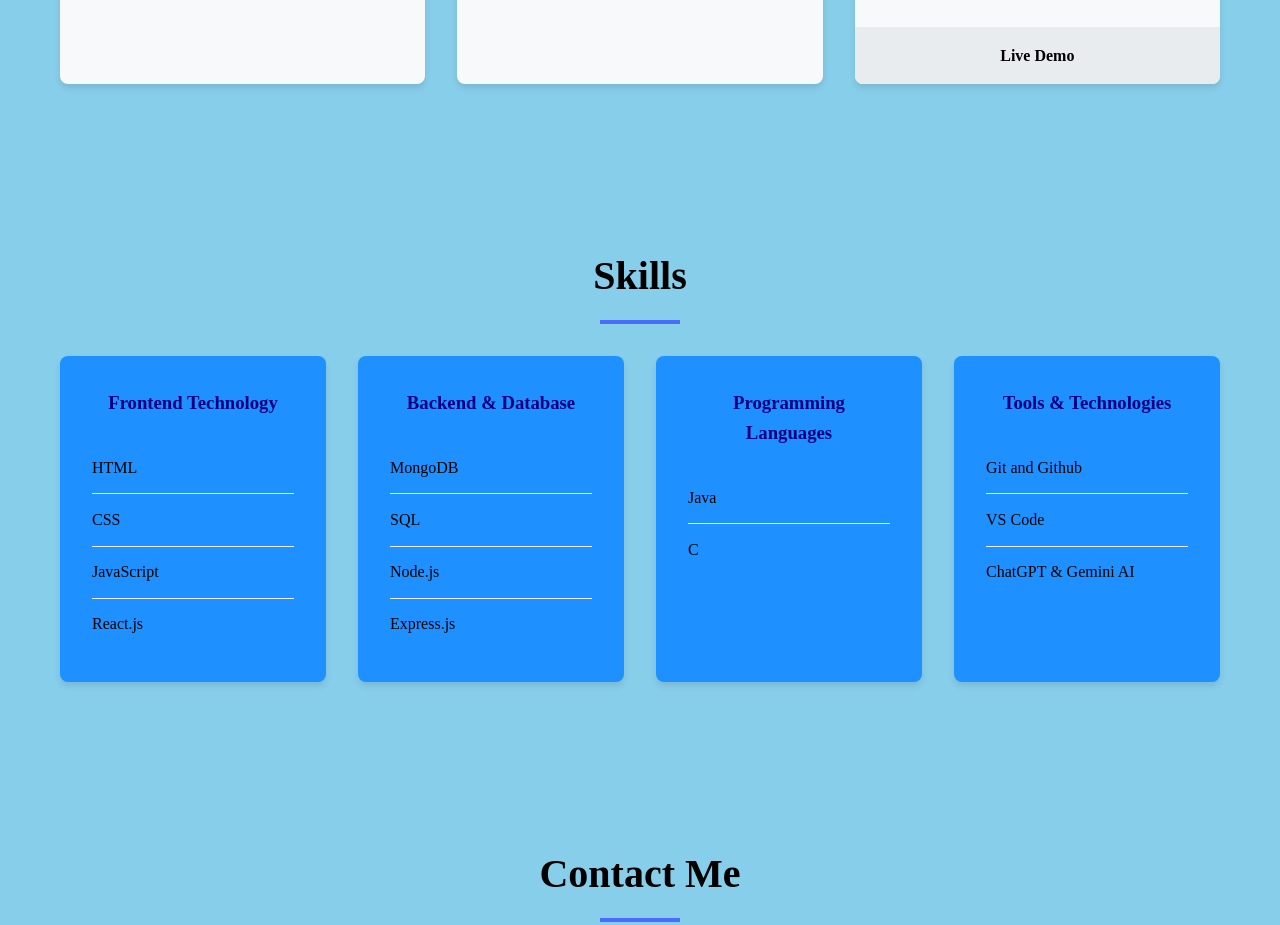
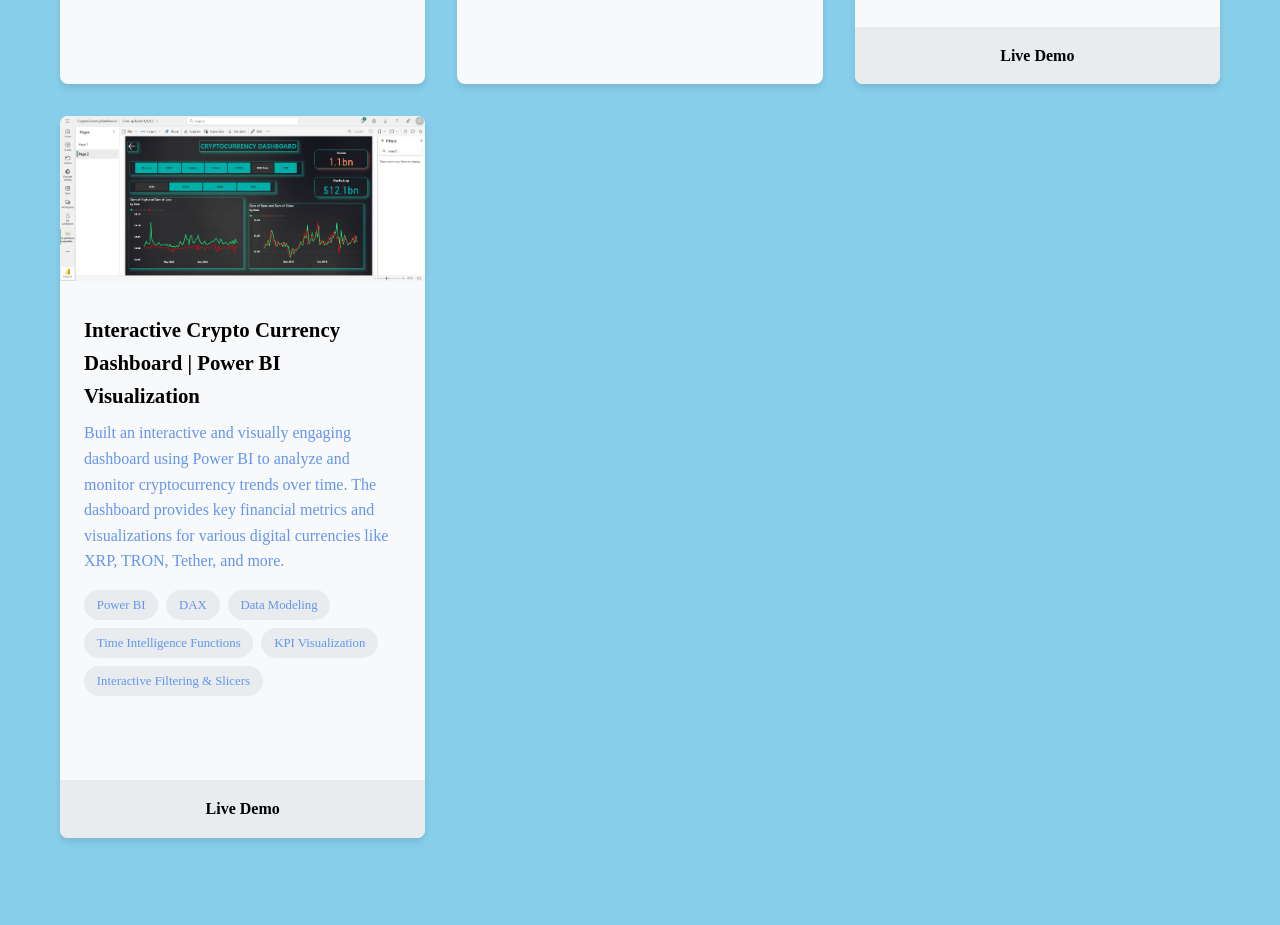
Before and after one commit to Ramnishanikumar123/My-Portfolio, a plain HTML site: page index.html in a window 1280 px wide. Shown: the part 2916-3841 px from the top of the page. Drawn offline with Linux system fonts and the light colour scheme.

Commit message:
update power bi

```diff
--- a/index.html
+++ b/index.html
@@ -162,6 +162,33 @@
             <a href="https://job-portal-frontend-pied.vercel.app/" class="project-link">Live Demo</a>
           </div>
 
+          <!-- Power bi -->
+
+
+           <div class="project-card">
+            <div class="project-image">
+              <img src="img/crypto2.png" alt="Interactive Crypto Currency Dashboard | Power BI Visualization image">
+            </div>
+
+            <h3>Interactive Crypto Currency Dashboard | Power BI Visualization</h3>
+            <p>Built an interactive and visually engaging dashboard using Power BI to analyze and monitor cryptocurrency trends over time. The dashboard provides key financial metrics and visualizations for various digital currencies like XRP, TRON, Tether, and more.
+
+
+</p>
+            <div class="project-tags" style="margin-bottom: 68px;">
+              <span class="tag">Power BI</span>
+              <span class="tag">DAX </span>
+              <span class="tag">Data Modeling</span>
+              <span class="tag">Time Intelligence Functions</span>
+              <span class="tag">KPI Visualization</span>
+              <span class="tag">Interactive Filtering & Slicers</span>
+
+
+            </div>
+            <a href="https://app.powerbi.com/groups/me/reports/c5f31ba5-a012-4657-9a9f-abb891961bbd/f13433ebe145c651e7d6?experience=power-bi" class="project-link">Live Demo</a>
+          </div>
+
+
         </div>
       </div>
     </section>
@@ -207,6 +234,7 @@
             <ul class="skill-list">
               <li>Git and Github</li>
               <li>VS Code</li>
+              <li>Microsoft Power Bi</li>
               <li>ChatGPT & Gemini AI</li>
 
             </ul>
```
Also changed, not shown: img/crypto.png (added), img/crypto2.png (added).
